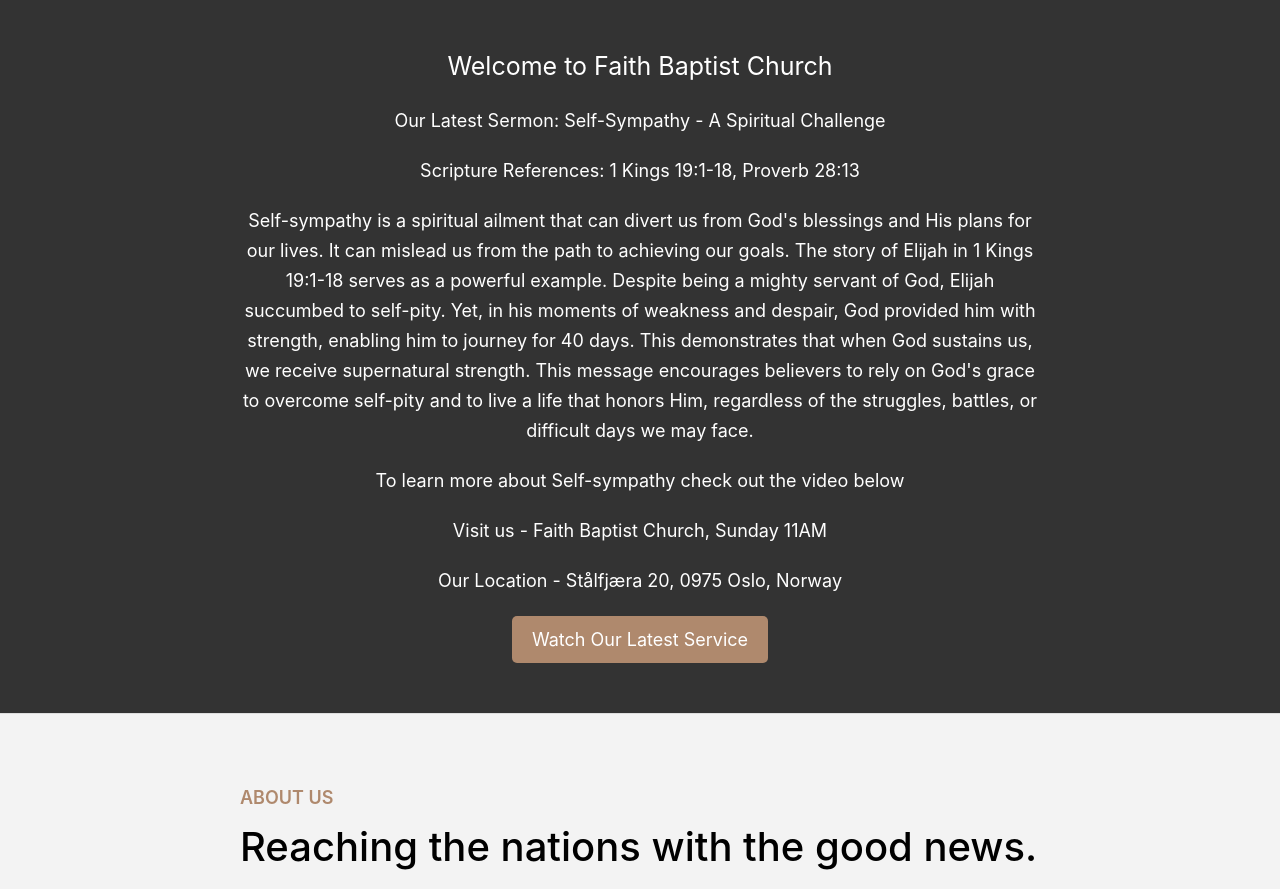
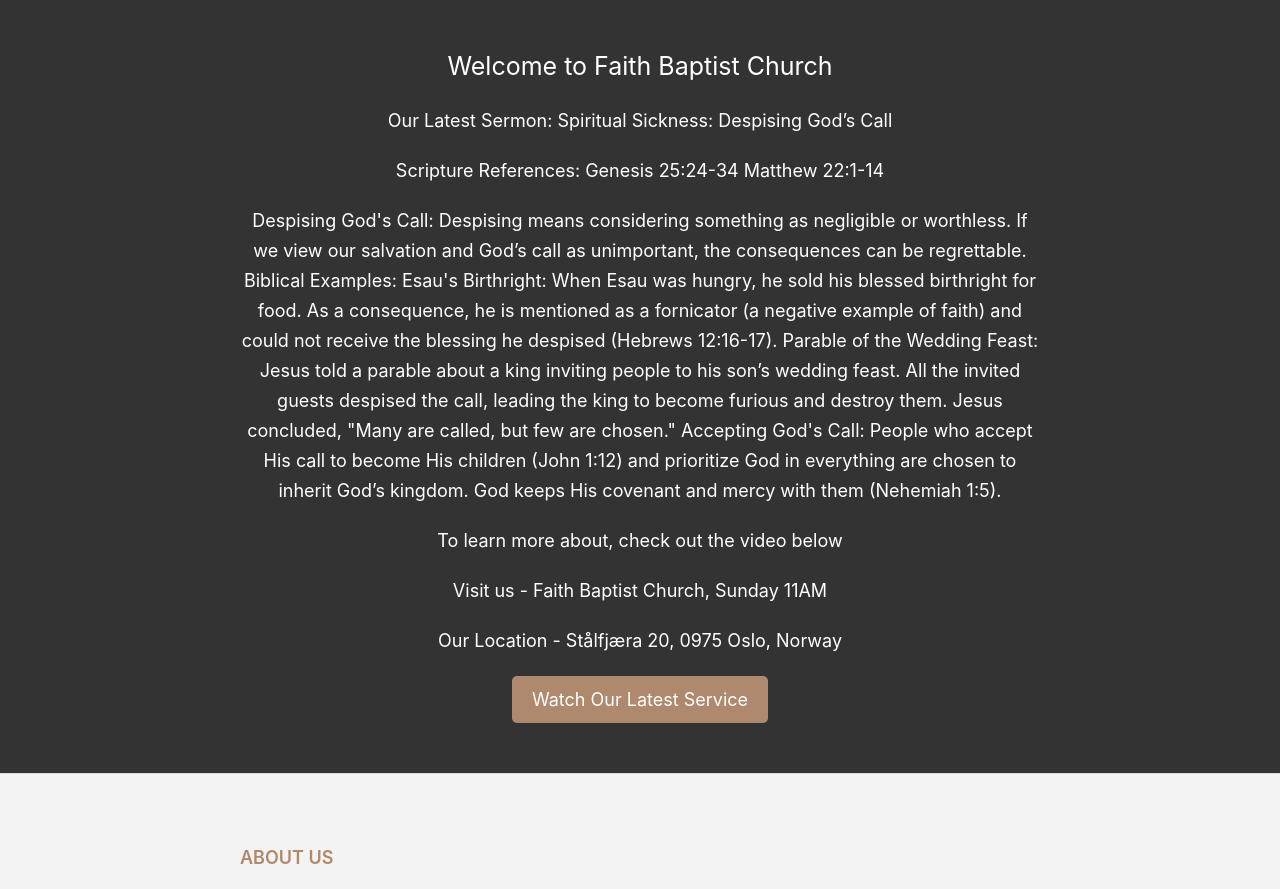
Before and after one commit to diasraphael/faith, a React (Create React App) app: page / in a window 1280 px wide. Shown: the part 802-1691 px from the top of the page. Built offline with nearby package versions, Linux system fonts and the light colour scheme; no server answers; a web font is replaced by a local one.

Commit message:
updated the new video

```diff
--- a/src/components/landingpage/VideoSection.tsx
+++ b/src/components/landingpage/VideoSection.tsx
@@ -9,22 +9,25 @@ const VideoSection = () => {
       <div className="video-container-sermon">
         <div className="content-box">
           <h2>Welcome to Faith Baptist Church</h2>
-          <p>Our Latest Sermon: Self-Sympathy - A Spiritual Challenge</p>
-          <p>Scripture References: 1 Kings 19:1-18, Proverb 28:13 </p>
+          <p>Our Latest Sermon: Spiritual Sickness: Despising God’s Call</p>
+          <p>Scripture References: Genesis 25:24-34 Matthew 22:1-14 </p>
           <p>
-            Self-sympathy is a spiritual ailment that can divert us from God's
-            blessings and His plans for our lives. It can mislead us from the
-            path to achieving our goals. The story of Elijah in 1 Kings 19:1-18
-            serves as a powerful example. Despite being a mighty servant of God,
-            Elijah succumbed to self-pity. Yet, in his moments of weakness and
-            despair, God provided him with strength, enabling him to journey for
-            40 days. This demonstrates that when God sustains us, we receive
-            supernatural strength. This message encourages believers to rely on
-            God's grace to overcome self-pity and to live a life that honors
-            Him, regardless of the struggles, battles, or difficult days we may
-            face.
+            Despising God's Call: Despising means considering something as
+            negligible or worthless. If we view our salvation and God’s call as
+            unimportant, the consequences can be regrettable. Biblical Examples:
+            Esau's Birthright: When Esau was hungry, he sold his blessed
+            birthright for food. As a consequence, he is mentioned as a
+            fornicator (a negative example of faith) and could not receive the
+            blessing he despised (Hebrews 12:16-17). Parable of the Wedding
+            Feast: Jesus told a parable about a king inviting people to his
+            son’s wedding feast. All the invited guests despised the call,
+            leading the king to become furious and destroy them. Jesus
+            concluded, "Many are called, but few are chosen." Accepting God's
+            Call: People who accept His call to become His children (John 1:12)
+            and prioritize God in everything are chosen to inherit God’s
+            kingdom. God keeps His covenant and mercy with them (Nehemiah 1:5).
           </p>
-          <p>To learn more about Self-sympathy check out the video below</p>
+          <p>To learn more about, check out the video below</p>
           <p>Visit us - Faith Baptist Church, Sunday 11AM</p>
           <p>Our Location - Stålfjæra 20, 0975 Oslo, Norway</p>
           <button
@@ -45,7 +48,7 @@ const VideoSection = () => {
             <iframe
               width="100%"
               height="100%"
-              src="https://www.youtube.com/embed/UK1uOufmomg?si=QWlxQDayop5COdlE"
+              src="https://www.youtube.com/embed/1z4nLTRDhmQ?si=pA5tjhvXn1xsauej"
               title="Faith Baptist Church Service"
               frameBorder="0"
               allow="accelerometer; autoplay; clipboard-write; encrypted-media; gyroscope; picture-in-picture"
```
